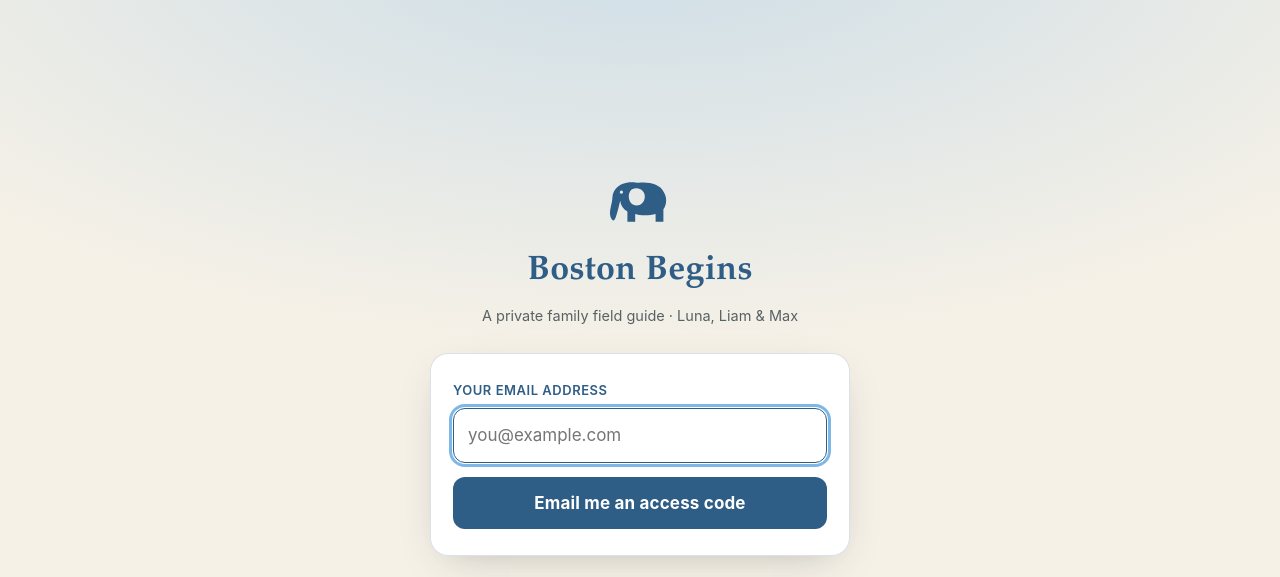
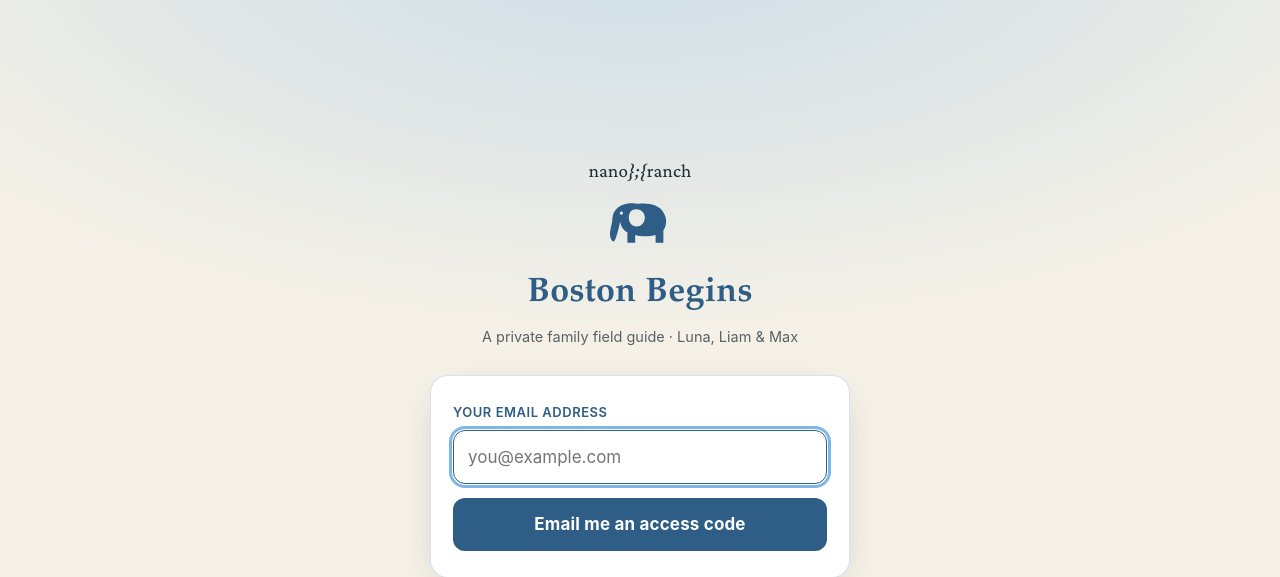
Before and after one commit to OldBlueFan/Nanoranch, a PHP site: page /space/boston/index.php in a window 1280 px wide. Shown: the top 577 px of the page. Run offline with PHP 8.4, Linux system fonts and the light colour scheme.

Commit message:
Add the parent nano};{ranch wordmark above the elephant on the Boston login screen
Same live-type treatment as the guide's top nav: Crimson Pro at weight
450 with the };{ glyph in italic. The login page is self-contained, so
it loads Crimson Pro itself (450 + italic 480 only).

Co-Authored-By: Claude Fable 5 <noreply@anthropic.com>
Claude-Session: https://claude.ai/code/session_01Hnw7aVzFn7AAB46LPkvETf

```diff
--- a/space/boston/index.php
+++ b/space/boston/index.php
@@ -150,6 +150,9 @@ function bb_render_login(string $state, string $message, bool $ok, string $email
 <meta name="viewport" content="width=device-width, initial-scale=1, viewport-fit=cover">
 <meta name="robots" content="noindex, nofollow">
 <title>Boston Begins · Private guide</title>
+<link rel="preconnect" href="https://fonts.googleapis.com">
+<link rel="preconnect" href="https://fonts.gstatic.com" crossorigin>
+<link href="https://fonts.googleapis.com/css2?family=Crimson+Pro:ital,wght@0,450;1,480&display=swap" rel="stylesheet">
 <style>
   :root {
     --sky: #7DB7E8; --blue: #2E5D86; --ink: #263238; --parchment: #F6F1E7;
@@ -174,6 +177,14 @@ function bb_render_login(string $state, string $message, bool $ok, string $email
     padding-bottom: calc(24px + env(safe-area-inset-bottom));
   }
   main { width: 100%; max-width: 420px; }
+  /* Parent-site wordmark, rendered as in the guide's top nav: live type,
+     Crimson Pro, weight 450, the };{ mark in italic. */
+  .nr-wordmark {
+    display: block; text-align: center; margin-bottom: 14px;
+    font-family: 'Crimson Pro', Georgia, serif;
+    font-size: 1.18rem; font-weight: 450; letter-spacing: .01em;
+  }
+  .nr-glyph { font-style: italic; font-weight: 480; }
   .mark { display: block; margin: 0 auto 18px; width: 72px; height: auto; }
   h1 {
     font-family: "Iowan Old Style", "Palatino Linotype", Palatino, Georgia, serif;
@@ -212,6 +223,7 @@ function bb_render_login(string $state, string $message, bool $ok, string $email
 </head>
 <body>
 <main>
+  <p class="nr-wordmark">nano<span class="nr-glyph">};{</span>ranch</p>
   <svg class="mark" viewBox="0 0 120 84" role="img" aria-label="Small elephant emblem" style="color:var(--blue)">
     <path fill="currentColor" fill-rule="evenodd" d="M14 70 C10 66 9 58 11 50 C12 44 14 38 14 32 C15 20 24 10 38 8 C48 6 52 8 58 8 C74 6 94 10 100 24 C105 32 105 44 99 52 L99 73 L86 73 L86 60 C76 63 60 63 52 60 L52 73 L39 73 L39 56 C32 52 28 46 27 38 C25 46 23 56 20 64 C18 70 16 72 14 70 Z M46 19 C58 13 69 21 68 32 C67 43 57 49 48 44 C40 39 39 25 46 19 Z M29 21 a2.7 2.7 0 1 0 .01 0 Z"/>
   </svg>
```
